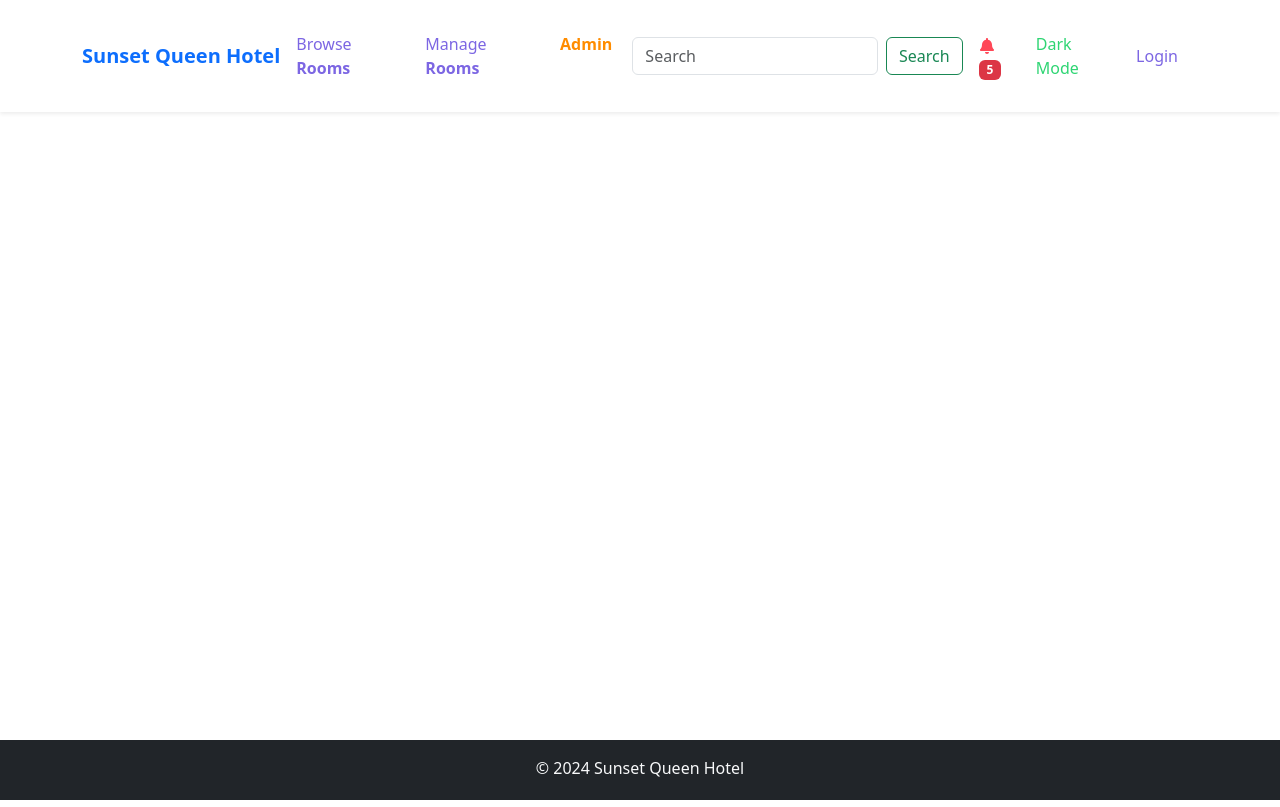
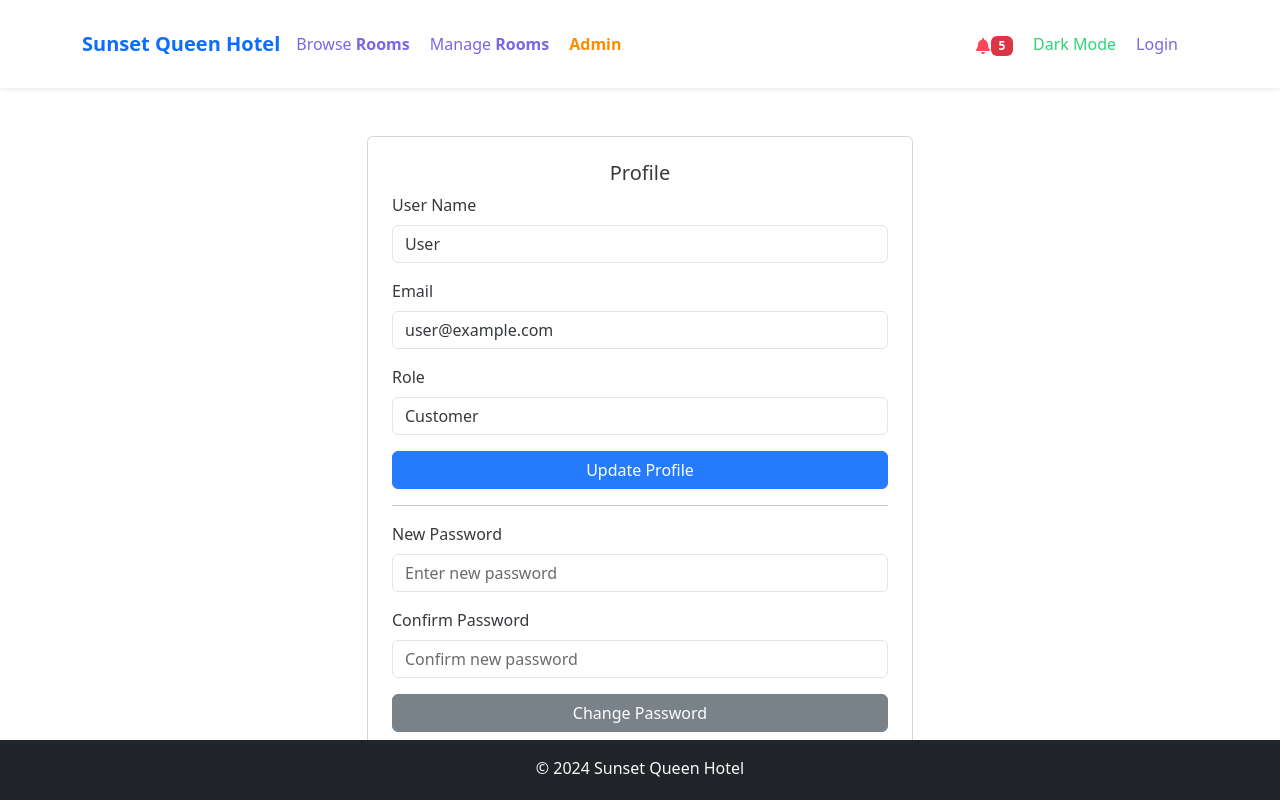
Before and after one commit to moradi12/Hotel-Project, a React (Vite) app in the folder Client/lakeSide-hotel/: page /profile in a window 1280 px wide. Built offline with nearby package versions, Linux system fonts and the light colour scheme.

Commit message:
front update

```diff
--- a/Client/lakeSide-hotel/src/App.jsx
+++ b/Client/lakeSide-hotel/src/App.jsx
@@ -8,13 +8,13 @@ import BookingSuccess from './components/common/booking/BookingSuccess';
 import Checkout from './components/common/booking/Checkout';
 import Home from './components/common/home/Home';
 import Login from './components/Pages/Login'; // Adjusted import path
+import Profile from './components/Pages/Profile'; // Import Profile component
 import AddRoom from './components/room/AddRoom';
 import EditRoom from './components/room/EditRoom';
 import ExistingRooms from "./components/room/ExistingRooms";
 import RoomListing from './components/room/RoomListing';
 import Footer from './layout/Footer';
 import NavBar from './layout/NavBar';
-
 function App() {
   const [theme, setTheme] = useState('light');
 
@@ -43,6 +43,7 @@ function App() {
           <Route path="/admin" element={<Admin />} />
           <Route path="/booking-success" element={<BookingSuccess />} />
           <Route path="/login" element={<Login />} /> {/* Added login route */}
+          <Route path="/profile" element={<Profile />} />
         </Routes>
         <Footer />
       </Router>
--- /dev/null
+++ b/Client/lakeSide-hotel/src/components/Pages/Profile.jsx
@@ -0,0 +1,121 @@
+import React, { useEffect, useState } from 'react';
+import { Button, Card, Col, Container, Form, Row } from 'react-bootstrap';
+
+const Profile = () => {
+  const [userName, setUserName] = useState('');
+  const [email, setEmail] = useState('');
+  const [role, setRole] = useState('');
+  const [newPassword, setNewPassword] = useState('');
+  const [confirmPassword, setConfirmPassword] = useState('');
+  const [updateMessage, setUpdateMessage] = useState('');
+  const [passwordMessage, setPasswordMessage] = useState('');
+
+  useEffect(() => {
+    // Fetch user data from sessionStorage or API
+    const name = sessionStorage.getItem('userName') || 'User';
+    const userEmail = sessionStorage.getItem('userEmail') || 'user@example.com';
+    const userRole = sessionStorage.getItem('userType') || 'Customer';
+
+    setUserName(name);
+    setEmail(userEmail);
+    setRole(userRole);
+  }, []);
+
+  const handleProfileUpdate = (e) => {
+    e.preventDefault();
+    // Handle profile update logic here (API call)
+    console.log('Profile updated:', { userName, email });
+    setUpdateMessage('Profile updated successfully!');
+    setTimeout(() => setUpdateMessage(''), 3000); // Clear the message after 3 seconds
+  };
+
+  const handlePasswordChange = (e) => {
+    e.preventDefault();
+    if (newPassword !== confirmPassword) {
+      setPasswordMessage('Passwords do not match!');
+      return;
+    }
+    // Handle password change logic here (API call)
+    console.log('Password changed:', { newPassword });
+    setPasswordMessage('Password changed successfully!');
+    setTimeout(() => setPasswordMessage(''), 3000); // Clear the message after 3 seconds
+  };
+
+  return (
+    <Container>
+      <Row className="justify-content-center">
+        <Col md={6}>
+          <Card className="p-4 mt-5">
+            <Card.Title className="text-center">Profile</Card.Title>
+            <Form onSubmit={handleProfileUpdate}>
+              <Form.Group className="mb-3">
+                <Form.Label>User Name</Form.Label>
+                <Form.Control
+                  type="text"
+                  placeholder="Enter your name"
+                  value={userName}
+                  onChange={(e) => setUserName(e.target.value)}
+                />
+              </Form.Group>
+
+              <Form.Group className="mb-3">
+                <Form.Label>Email</Form.Label>
+                <Form.Control
+                  type="email"
+                  placeholder="Enter your email"
+                  value={email}
+                  onChange={(e) => setEmail(e.target.value)}
+                />
+              </Form.Group>
+
+              <Form.Group className="mb-3">
+                <Form.Label>Role</Form.Label>
+                <Form.Control
+                  type="text"
+                  value={role}
+                  readOnly
+                />
+              </Form.Group>
+
+              <Button variant="primary" type="submit" className="w-100">
+                Update Profile
+              </Button>
+              {updateMessage && <p className="text-success text-center mt-3">{updateMessage}</p>}
+            </Form>
+
+            <hr />
+
+            <Form onSubmit={handlePasswordChange}>
+              <Form.Group className="mb-3">
+                <Form.Label>New Password</Form.Label>
+                <Form.Control
+                  type="password"
+                  placeholder="Enter new password"
+                  value={newPassword}
+                  onChange={(e) => setNewPassword(e.target.value)}
+                />
+              </Form.Group>
+
+              <Form.Group className="mb-3">
+                <Form.Label>Confirm Password</Form.Label>
+                <Form.Control
+                  type="password"
+                  placeholder="Confirm new password"
+                  value={confirmPassword}
+                  onChange={(e) => setConfirmPassword(e.target.value)}
+                />
+              </Form.Group>
+
+              <Button variant="secondary" type="submit" className="w-100">
+                Change Password
+              </Button>
+              {passwordMessage && <p className="text-danger text-center mt-3">{passwordMessage}</p>}
+            </Form>
+          </Card>
+        </Col>
+      </Row>
+    </Container>
+  );
+};
+
+export default Profile;
--- a/Client/lakeSide-hotel/src/layout/NavBar.jsx
+++ b/Client/lakeSide-hotel/src/layout/NavBar.jsx
@@ -1,5 +1,5 @@
 import React, { useEffect, useState } from 'react';
-import { Button, Container, Form, Modal, Nav, Navbar, NavDropdown } from 'react-bootstrap';
+import { Button, Container, Modal, Nav, Navbar, NavDropdown } from 'react-bootstrap';
 import { FaBell } from 'react-icons/fa';
 import { Link, useNavigate } from 'react-router-dom';
 import { logoutAction } from '../components/common/Redux/AuthReducer';
@@ -92,15 +92,6 @@ const NavBar = () => {
               </Nav.Link>
             </Nav>
             <Nav className="d-flex align-items-center ms-auto">
-              <Form className="d-flex me-3">
-                <Form.Control
-                  type="search"
-                  placeholder="Search"
-                  className="me-2"
-                  aria-label="Search"
-                />
-                <Button variant="outline-success">Search</Button>
-              </Form>
               <Nav.Link as={Link} to="/notifications" style={{ marginRight: '20px', position: 'relative', color: '#ff4757' }}>
                 <FaBell />
                 {unreadCount > 0 && <span className="badge bg-danger">{unreadCount}</span>}
@@ -110,7 +101,7 @@ const NavBar = () => {
               </Nav.Link>
               {isLoggedIn ? (
                 <>
-                  <NavDropdown title={`Welcome, ${userType === "ADMIN" ? "Admin" : userName}`} id="navbarDropdown">
+                  <NavDropdown title={`Hello, ${userType === "ADMIN" ? "Admin" : userName}`} id="navbarDropdown">
                     <NavDropdown.Item as={Link} to="/profile">
                       Profile
                     </NavDropdown.Item>
```
